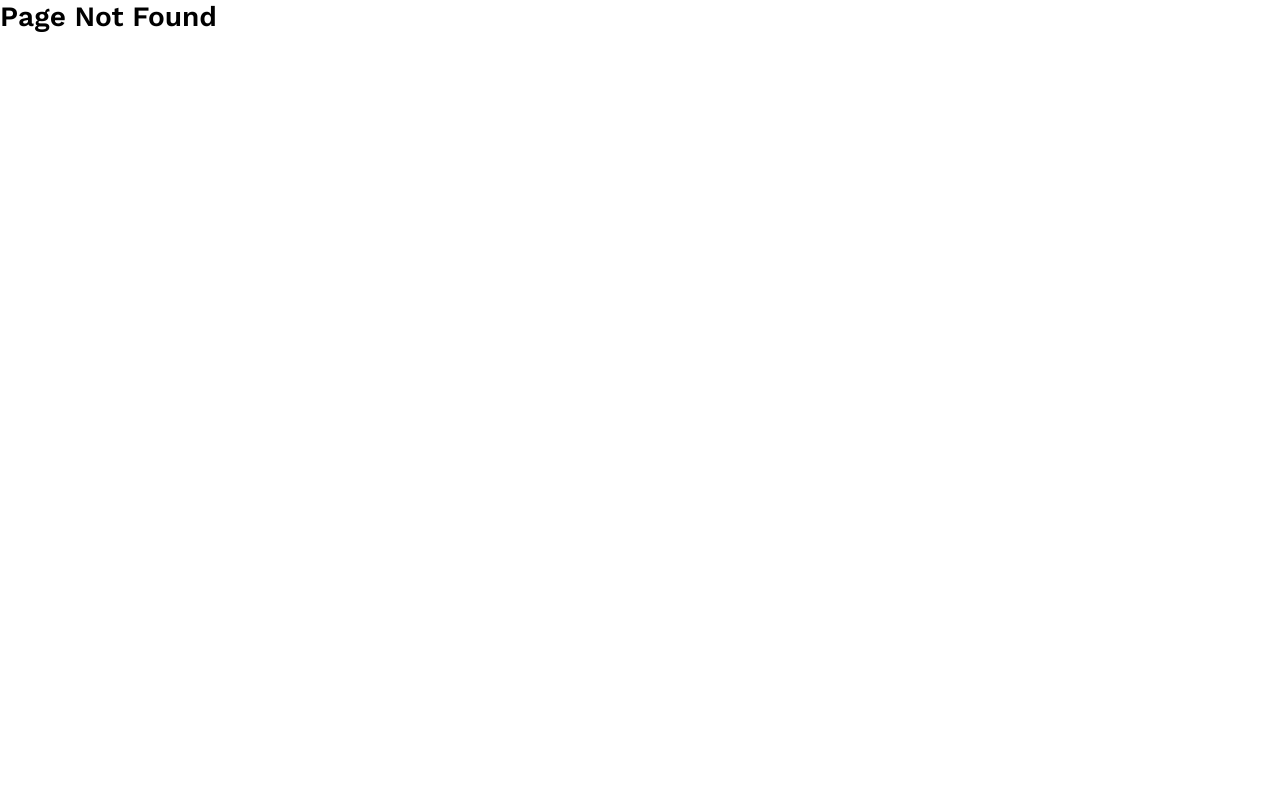
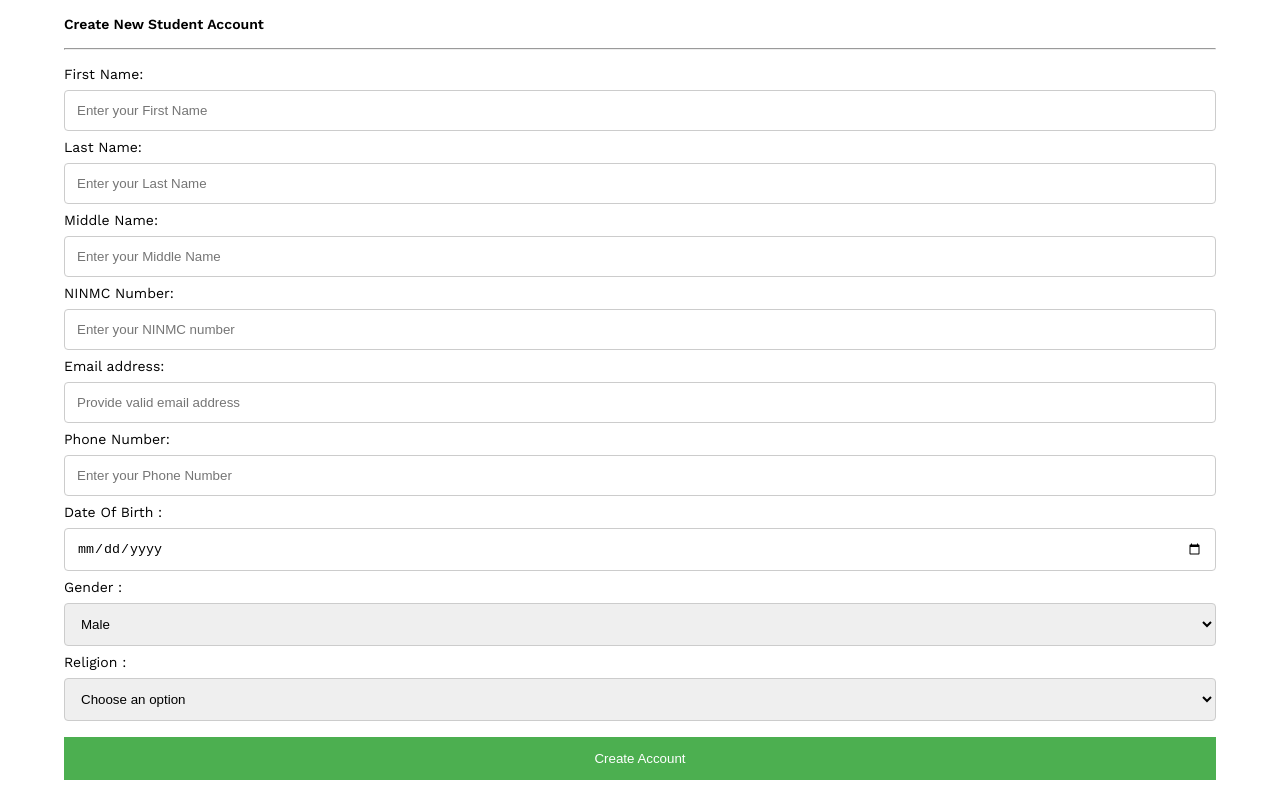
Before and after one commit to blyncnov/neuralposts, a Next.js app: page /ninmc in a window 1280 px wide. Before the commit this address had no page. Built offline with nearby package versions, Linux system fonts and the light colour scheme.

Commit message:
Nimc dummy data

```diff
--- a/Components/FeaturedPost.jsx
+++ b/Components/FeaturedPost.jsx
@@ -7,7 +7,7 @@ const FeaturedPost = ({ news }) => {
       <div className="FeaturedPost__Container">
         {news.articles.map((post) => {
           return (
-            <>
+            <div key={post.id}>
               <div className="FeaturedPost__Container--box">
                 <div className="FeaturedPost__Container--box--image">
                   <Image
@@ -32,7 +32,7 @@ const FeaturedPost = ({ news }) => {
                   </div>
                 </div>
               </div>
-            </>
+            </div>
           );
         })}
       </div>
--- a/package.json
+++ b/package.json
@@ -9,12 +9,16 @@
     "lint": "next lint"
   },
   "dependencies": {
+    "axios": "^0.27.2",
+    "bcryptjs": "^2.4.3",
+    "mongodb": "^4.5.0",
     "next": "12.1.6",
     "next-auth": "^4.3.4",
     "react": "18.1.0",
     "react-dom": "18.1.0",
     "react-hot-toast": "^2.2.0",
     "react-icons": "^4.3.1",
+    "react-toastify": "^9.0.5",
     "styled-components": "^5.3.5"
   },
   "devDependencies": {
--- a/pages/index.js
+++ b/pages/index.js
@@ -22,9 +22,10 @@ export default function Home({ news }) {
 
 export async function getStaticProps() {
   const response = await fetch(
-    "https://newsapi.org/v2/everything?q=tesla&from=2022-04-06&sortBy=publishedAt&apiKey=7148b42a6168451e856aa1378a57b288"
+    "https://newsapi.org/v2/everything?q=tesla&from=2022-05-26&sortBy=publishedAt&apiKey=7148b42a6168451e856aa1378a57b288"
   );
   const news = await response.json();
+  console.log(news);
 
   return {
     props: {
--- /dev/null
+++ b/pages/ninmc.js
@@ -0,0 +1,173 @@
+import React, { useEffect } from "react";
+import axios from "axios";
+import { ToastContainer, toast } from "react-toastify";
+import "react-toastify/dist/ReactToastify.css";
+
+const ProfileComponent = () => {
+  const createNewStudentHandler = async (e) => {
+    e.preventDefault();
+
+    const firstName = e.target.firstName.value;
+    const lastName = e.target.lastName.value;
+    const middleName = e.target.middleName.value;
+    const ninmc = e.target.ninmc.value;
+    const email = e.target.email.value;
+    const phoneNumber = e.target.phoneNumber.value;
+    const dateOfBirth = e.target.dateOfBirth.value;
+    const gender = e.target.gender.value;
+    const religion = e.target.religion.value;
+
+    axios
+      .post("https://ict-chain-01.herokuapp.com/NinDummy/createnindummy", {
+        firstName,
+        lastName,
+        middleName,
+        ninmc,
+        email,
+        phoneNumber,
+        dateOfBirth,
+        gender,
+        religion,
+      })
+      .then((res) => {
+        console.log(res);
+        toast.success("Account Successfully Created", {
+          position: "top-center",
+          autoClose: 5000,
+          hideProgressBar: false,
+          closeOnClick: true,
+          pauseOnHover: true,
+          draggable: true,
+          progress: undefined,
+        });
+      })
+      .catch((error) => {
+        console.log(error.response);
+        toast.error(error.response.data.description, {
+          position: "top-center",
+          autoClose: 5000,
+          hideProgressBar: false,
+          closeOnClick: true,
+          pauseOnHover: true,
+          draggable: true,
+          progress: undefined,
+        });
+      });
+  };
+
+  return (
+    <>
+      <div className="NeuralPost__Constraint">
+        <ToastContainer />
+
+        <div className="profile__overview">
+          <br />
+          <div className="profile__other__infomation">
+            <div className="profile__dashboard__widget extra__additional__info">
+              <h4>Create New Student Account</h4>
+              <br />
+              <hr />
+              <br></br>
+              <form onSubmit={createNewStudentHandler}>
+                <label htmlFor="fname">First Name:</label>
+                <br></br>
+                <input
+                  type="text"
+                  placeholder="Enter your First Name"
+                  name="firstName"
+                  // value={userEditInfo.matricNo}
+                  onChange={(e) => e.target.value}
+                  required
+                />
+                <label htmlFor="fname">Last Name:</label>
+                <br></br>
+                <input
+                  type="text"
+                  placeholder="Enter your Last Name"
+                  name="lastName"
+                  // value={userEditInfo.matricNo}
+                  onChange={(e) => e.target.value}
+                  required
+                />
+                <label htmlFor="fname">Middle Name:</label>
+                <br></br>
+                <input
+                  type="text"
+                  placeholder="Enter your Middle Name"
+                  name="middleName"
+                  // value={userEditInfo.matricNo}
+                  onChange={(e) => e.target.value}
+                  required
+                />
+
+                <label htmlFor="fname">NINMC Number:</label>
+                <br></br>
+                <input
+                  type="text"
+                  placeholder="Enter your NINMC number"
+                  name="ninmc"
+                  maxLength={11}
+                  // value={userEditInfo.matricNo}
+                  onChange={(e) => e.target.value}
+                  required
+                />
+
+                <label htmlFor="fname">Email address:</label>
+                <br></br>
+                <input
+                  type="email"
+                  placeholder="Provide valid email address"
+                  name="email"
+                  // value={userEditInfo.email}
+                  onChange={(e) => e.target.value}
+                  required
+                />
+
+                <label htmlFor="fname">Phone Number:</label>
+                <br></br>
+                <input
+                  type="text"
+                  placeholder="Enter your Phone Number"
+                  name="phoneNumber"
+                  required
+                  onChange={(e) => e.target.value}
+                />
+
+                <label htmlFor="fname">Date Of Birth :</label>
+                <br></br>
+                <input
+                  type="date"
+                  placeholder="Date of Birth"
+                  name="dateOfBirth"
+                  required
+                  onChange={(e) => e.target.value}
+                />
+
+                <label htmlFor="fname">Gender :</label>
+                <br></br>
+                <select name="gender">
+                  <option value="male">Male</option>
+                  <option value="female">Female</option>
+                </select>
+                <label htmlFor="fname">Religion :</label>
+                <br></br>
+                <select name="religion">
+                  <option value="choose">Choose an option</option>
+                  <option value="Christain">Christian</option>
+                  <option value="Muslim">Muslim</option>
+                  <option value="Others">Others</option>
+                </select>
+
+                <button type="submit" className="changepassword">
+                  Create Account
+                </button>
+              </form>
+            </div>
+          </div>
+        </div>
+      </div>
+    </>
+  );
+};
+
+export default ProfileComponent;
--- a/styles/globals.css
+++ b/styles/globals.css
@@ -25,3 +25,224 @@ a {
   max-width: 90%;
   margin: 0 auto;
 }
+
+
+input,
+select {
+  width: 100%;
+  padding: 12px 12px;
+  margin: 8px 0;
+  display: inline-block;
+  border: 1px solid #ccc;
+  border-radius: 4px;
+  box-sizing: border-box;
+}
+
+textarea {
+  width: 100%;
+  height: 100px;
+  padding: 12px 20px;
+  margin: 8px 0;
+  display: inline-block;
+  border: 1px solid #ccc;
+  border-radius: 4px;
+  box-sizing: border-box;
+  font-family: system-ui, -apple-system, BlinkMacSystemFont, "Segoe UI", Roboto,
+    Oxygen, Ubuntu, Cantarell, "Open Sans", "Helvetica Neue", sans-serif;
+}
+
+button {
+  background-color: #4caf50;
+  color: white;
+  padding: 14px 20px;
+  margin: 8px 0;
+  border: none;
+  cursor: pointer;
+  width: 100%;
+}
+
+
+.login__container {
+  width: 100%;
+}
+
+.bg {
+  background: #3396f2;
+  background-size: cover;
+  background-position: center;
+  background-repeat: no-repeat;
+  padding: 1em 0;
+  height: 30vh;
+}
+
+.bg h1 {
+  color: white;
+  text-align: center;
+}
+
+.login__container__wrapper {
+  display: flex;
+  justify-content: center;
+  align-items: center;
+}
+
+.login__container__box {
+  margin: -8%;
+  background-color: #f7fafc;
+  padding: 3em;
+  width: 50%;
+  border-radius: 4px;
+  box-shadow: rgba(100, 100, 111, 0.2) 0px 7px 29px 0px;
+}
+
+.login__container__box h5 {
+  font-weight: 500;
+  font-size: 1.2em;
+  color: #333;
+  text-align: center;
+}
+
+.login__container__box form .form-control {
+  width: 100%;
+  padding: 1em;
+  height: calc(1.5em + 1.25rem + 2px);
+  border: none;
+  line-height: 1.5;
+  color: #8898aa;
+  background-color: #fff;
+  background-clip: padding-box;
+  border-radius: 0.375rem;
+  background-color: white;
+  font-weight: 500;
+  font-size: 1rem;
+  margin: 1em 0;
+  box-shadow: rgba(149, 157, 165, 0.2) 0px 8px 24px;
+}
+
+.checkbox-control {
+  width: auto !important;
+}
+
+.checkbox-crl {
+  display: flex;
+  gap: 0.5em;
+  align-items: center;
+}
+
+.error__message {
+  color: red;
+  font-size: 1rem;
+  margin-top: 0.5em;
+}
+
+.form-control-btn {
+  background: #3396f2 !important;
+  color: white !important;
+  display: flex;
+  justify-content: center;
+  align-items: center;
+  border-radius: 2px !important;
+  cursor: pointer;
+}
+
+.checkbox-crl span {
+  color: #8898aa;
+}
+
+.register {
+  display: flex;
+  justify-content: space-between;
+  align-items: center;
+  color: #8898aa;
+  font-size: 0.8em;
+  font-weight: 500;
+  cursor: pointer;
+}
+
+@media (max-width: 768px) {
+  .login__container__box {
+    width: 90%;
+    padding: 2em;
+  }
+
+  .bg {
+    height: 20vh;
+  }
+}
+
+.preHome__container {
+  width: 100%;
+  height: 40vh;
+  background-color: #3396f2;
+  position: relative;
+  display: flex;
+  justify-content: center;
+  align-items: center;
+  color: aliceblue;
+}
+
+.preHome__container--text {
+  font-size: 1rem;
+  text-align: center;
+  font-weight: 400;
+}
+
+.contrain {
+  width: 100%;
+  max-width: 90%;
+  margin: 0 auto;
+}
+
+.login__as--box {
+  margin: 2em 0;
+  display: grid;
+  justify-content: center;
+  align-items: center;
+  text-align: center;
+  grid-template-columns: repeat(auto-fit, minmax(250px, 1fr));
+  gap: 2em;
+}
+
+.login__as--box--text {
+  width: 100%;
+  font-size: 1.2em;
+  font-weight: bold;
+  color: #333;
+  border: 1px solid rgb(255, 255, 255);
+  box-shadow: rgba(100, 100, 111, 0.2) 0px 7px 29px 0px;
+  padding: 2em;
+  border-radius: 3px;
+}
+
+.login__as--box--text h4 {
+  font-weight: 500;
+}
+
+.login__btn {
+  width: 100%;
+  padding: 1em;
+  border: none;
+  border-radius: 3px;
+  background-color: #3396f2;
+  color: aliceblue;
+  font-weight: 500;
+  font-size: 1rem;
+  cursor: pointer;
+  margin: 1em 0;
+  box-shadow: rgba(149, 157, 165, 0.2) 0px 8px 24px;
+}
+
+.login__btn:active {
+  box-shadow: rgba(149, 157, 165, 0.2) 0px 4px 14px;
+}
+
+@media (max-width: 768px) {
+  .login__as--box--text h1 {
+    font-size: 1.5rem;
+  }
+
+  .login__as--box--text h4 {
+    font-size: 1rem;
+    font-weight: 500;
+  }
+}
```
Also changed, not shown: helper/auth.js (added, +7 -0 lines), helper/db.js (added, +11 -0 lines), 1 other file (tests, documents, lock files or other folders).
